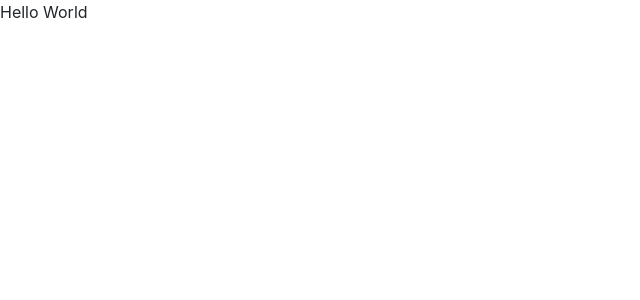
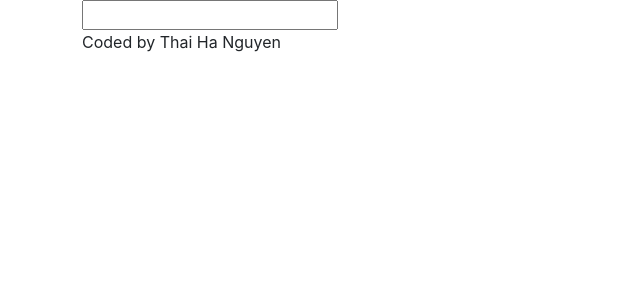
Before and after one commit to thaihanguyen98/dictionary-app-project, a React (Create React App) app: page / in a window 1280 px wide. Shown: the top 300 px of the page, without its empty margins (0-640 px from the left). Built offline with nearby package versions, Linux system fonts and the light colour scheme.

Commit message:
Create a search engine

```diff
--- a/src/App.js
+++ b/src/App.js
@@ -1,9 +1,16 @@
 import "./App.css";
+import Dictionary from "./Dictionary";
 
 function App() {
   return (
     <div className="App">
-      <header className="App-header">Hello World</header>
+      <div className="container">
+        <header className="App-header"></header>
+        <main>
+          <Dictionary />
+        </main>
+        <footer>Coded by Thai Ha Nguyen</footer>
+      </div>
     </div>
   );
 }
--- /dev/null
+++ b/src/Dictionary.js
@@ -0,0 +1,22 @@
+import React, { useState } from "react";
+import "./Dictionary.css";
+
+export default function Dictionary() {
+  let [keyword, setKeyword] = useState("");
+
+  function search(event) {
+    event.preventDefault();
+    alert(`Searching for ${keyword}`);
+  }
+
+  function handleKeywordChange(event) {
+    setKeyword(event.target.value);
+  }
+  return (
+    <div className="Dictionary">
+      <form onSubmit={search}>
+        <input type="search" onChange={handleKeywordChange} />
+      </form>
+    </div>
+  );
+}
```
Also changed, not shown: src/Dictionary.css (added).
